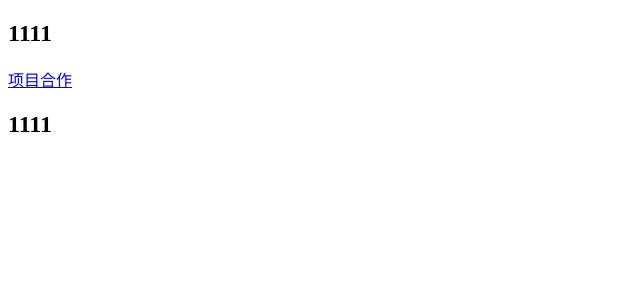
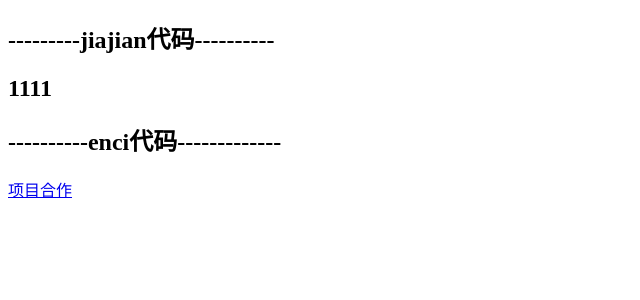
Before and after one commit to laowangshuai/xiangmu, a Vue app: page / in a window 1280 px wide. Shown: the top 300 px of the page, without its empty margins (0-640 px from the left). Built offline with nearby package versions, Linux system fonts and the light colour scheme.

Commit message:
wanghongsen第二次修改

```diff
--- a/src/App.vue
+++ b/src/App.vue
@@ -1,10 +1,12 @@
 <template>
   <div id="app">
+	  <h2>---------jiajian代码----------</h2>
 	  <jiajian></jiajian>
+	  <h2>----------enci代码-------------</h2>
     <div id="nav">
       <router-link to="/">项目合作</router-link>
     </div>
-    <router-view />
+
   </div>
 </template>
 
```
